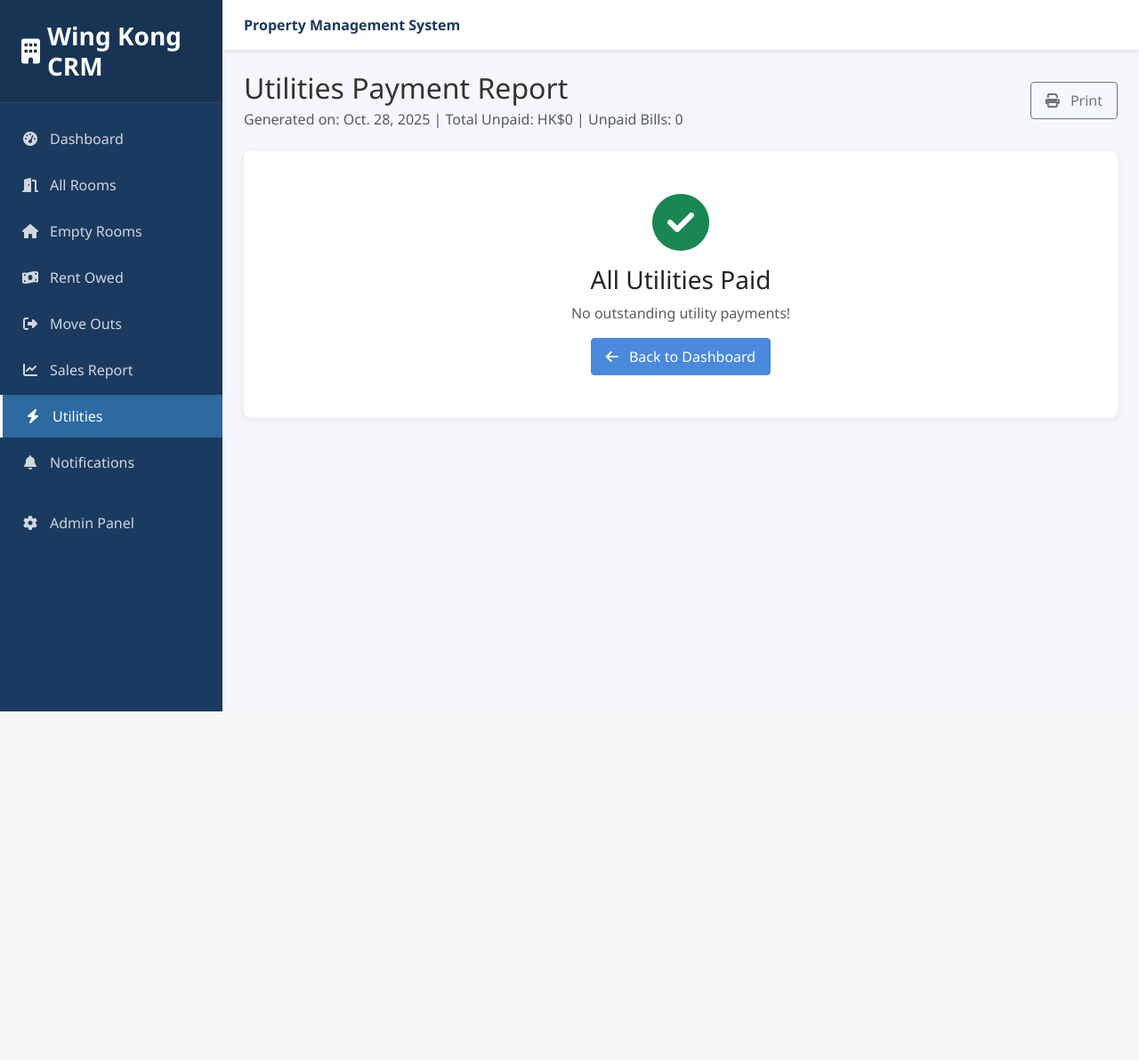
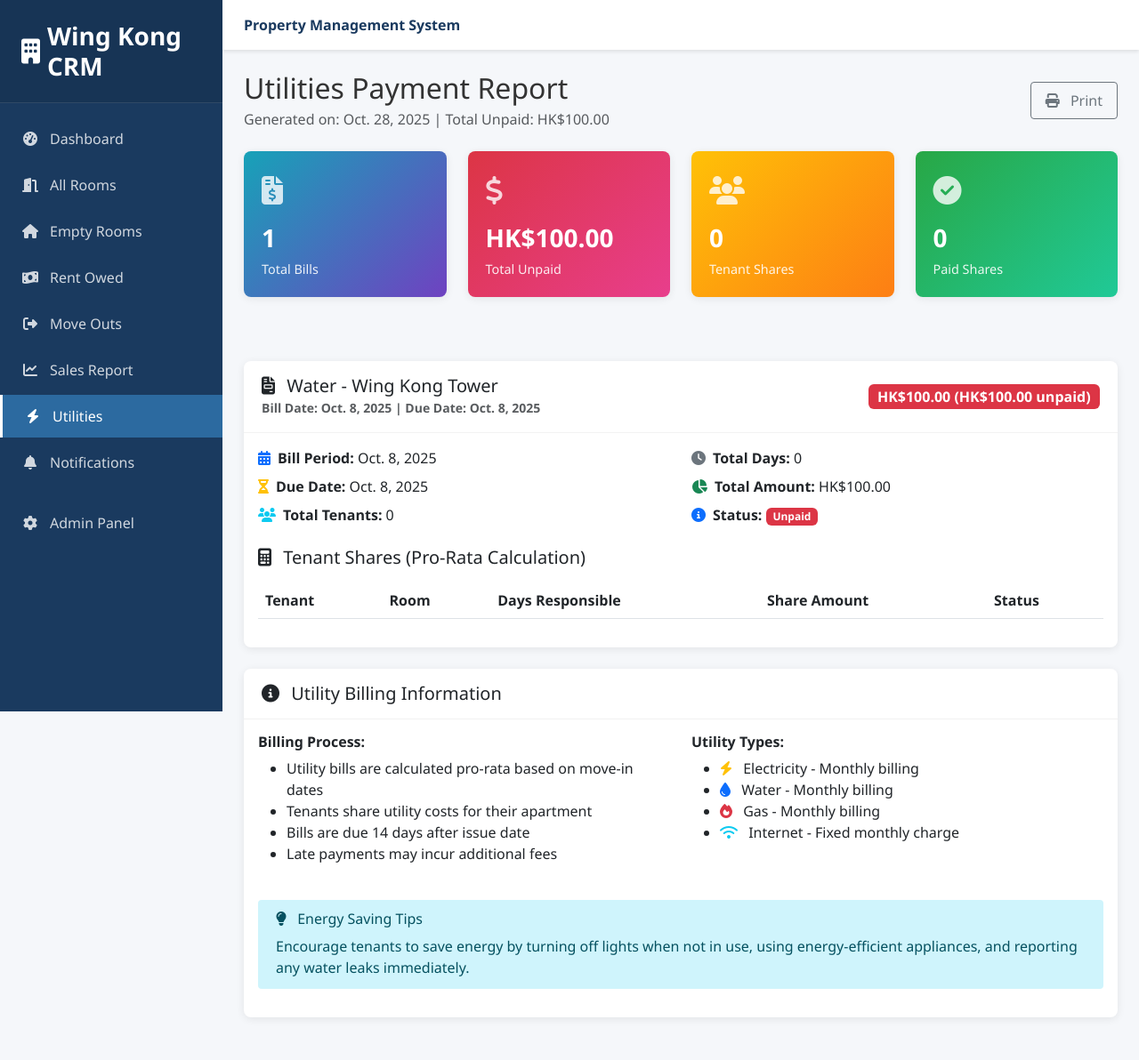
Before and after one commit to ubaidh-01/hotel-booking-management, a Django app: page /reports/utilities/ in a window 1280 px wide. Shown: the whole page at 89% size. Before the commit the page ends 800 px from the top, so only its background shows below. Run offline with Django 4.2, Linux system fonts and the light colour scheme; a user stored in the database is signed in; data comes from the database, SQL or seed files in the repository; both versions use the stored data as it was after the commit; lists and menus that the app fills with data are empty; parts of the project's set-up code (start-up, migrations or seed data) failed here and were passed over.

Commit message:
update utilities report

```diff
--- a/reports/views.py
+++ b/reports/views.py
@@ -7,7 +7,7 @@ import csv
 
 from properties.models import Room
 from bookings.models import Booking
-from payments.models import Payment
+from payments.models import Payment, UtilityBill
 from tenants.models import Tenant
 from contracts.models import Contract
 
@@ -265,33 +265,81 @@ def monthly_sales_report(request):
 
 @staff_required
 def utilities_report(request):
-    """Requirement #13: Electricity/Water/Gas Report"""
+    """Requirement #13: Electricity/Water/Gas Report with Pro-Rata Calculation"""
     today = timezone.now().date()
 
-    # Unpaid utility bills
-    unpaid_utilities = Payment.objects.filter(
+    # Get all utility bills
+    utility_bills = UtilityBill.objects.filter(
+        is_settled=False
+    ).select_related('property').prefetch_related('property__rooms__booking_set')
+
+    # Calculate pro-rata amounts for each bill
+    bills_with_details = []
+    total_unpaid = 0
+
+    for bill in utility_bills:
+        # Get active tenants in this property during bill period
+        active_bookings = Booking.objects.filter(
+            room__property=bill.property,
+            status='active',
+            move_in_date__lte=bill.due_date,
+            move_out_date__gte=bill.bill_date
+        ).select_related('tenant', 'room')
+
+        # Calculate pro-rata share per tenant
+        total_share_days = 0
+        tenant_shares = []
+
+        for booking in active_bookings:
+            # Calculate days tenant was responsible for this bill
+            bill_start = max(booking.move_in_date, bill.bill_date)
+            bill_end = min(booking.move_out_date, bill.due_date)
+            tenant_days = (bill_end - bill_start).days + 1
+
+            if tenant_days > 0:
+                total_share_days += tenant_days
+                tenant_shares.append({
+                    'booking': booking,
+                    'days': tenant_days,
+                    'share_amount': 0,  # Will calculate after total
+                })
+
+        # Calculate each tenant's share amount
+        for tenant_share in tenant_shares:
+            if total_share_days > 0:
+                tenant_share['share_amount'] = (bill.bill_amount / total_share_days) * tenant_share['days']
+
+        # Check if payments received for this bill
+        utility_payments = Payment.objects.filter(
+            payment_type='utility',
+            booking__in=[ts['booking'] for ts in tenant_shares],
+            payment_date__range=[bill.bill_date, bill.due_date]
+        )
+
+        paid_tenants = set(payment.booking_id for payment in utility_payments)
+
+        bills_with_details.append({
+            'bill': bill,
+            'tenant_shares': tenant_shares,
+            'total_share_days': total_share_days,
+            'paid_tenants': paid_tenants,
+            'total_amount': bill.bill_amount,
+            'unpaid_amount': bill.bill_amount - sum(p.amount for p in utility_payments),
+        })
+
+        total_unpaid += bills_with_details[-1]['unpaid_amount']
+
+    # Also show simple unpaid utility payments (fallback)
+    unpaid_utility_payments = Payment.objects.filter(
         payment_type='utility',
         status='pending'
     ).select_related('booking__tenant', 'booking__room')
 
-    total_unpaid = sum(p.amount for p in unpaid_utilities)
-    unpaid_count = unpaid_utilities.count()
-    average_bill = total_unpaid / unpaid_count if unpaid_count > 0 else 0
-
-    # Calculate days overdue for each payment (if due_date exists)
-    for payment in unpaid_utilities:
-        if payment.due_date:
-            days_overdue = (today - payment.due_date).days
-            payment.days_overdue = days_overdue if days_overdue > 0 else 0
-        else:
-            payment.days_overdue = None
-
     context = {
         'title': 'Utilities Payment Report',
-        'unpaid_utilities': unpaid_utilities,
+        'bills_with_details': bills_with_details,
         'total_unpaid': total_unpaid,
-        'average_bill': average_bill,
-        'unpaid_count': unpaid_count,
+        'unpaid_utility_payments': unpaid_utility_payments,
         'today': today,
     }
     return render(request, 'reports/utilities.html', context)
--- a/templates/reports/utilities.html
+++ b/templates/reports/utilities.html
@@ -7,7 +7,7 @@
 <div class="d-flex justify-content-between align-items-center mb-4">
     <div>
         <h2 class="mb-1">{{ title }}</h2>
-        <p class="text-muted mb-0">Generated on: {{ today }} | Total Unpaid: HK${{ total_unpaid|floatformat:0 }} | Unpaid Bills: {{ unpaid_count }}</p>
+        <p class="text-muted mb-0">Generated on: {{ today }} | Total Unpaid: HK${{ total_unpaid }}</p>
     </div>
     <div>
         <button onclick="window.print()" class="btn btn-outline-secondary">
@@ -16,47 +16,195 @@
     </div>
 </div>
 
-{% if unpaid_utilities %}
-<!-- Stats Cards -->
+<!-- Stats Overview -->
 <div class="row mb-4">
-    <div class="col-xl-4 col-md-6 mb-4">
-        <div class="stats-card danger">
+    <div class="col-xl-3 col-md-6 mb-4">
+        <div class="stats-card info">
             <div class="stats-icon">
                 <i class="fas fa-file-invoice-dollar"></i>
             </div>
-            <div class="stats-number">{{ unpaid_count }}</div>
-            <div class="stats-label">Unpaid Bills</div>
+            <div class="stats-number">{{ bills_with_details|length }}</div>
+            <div class="stats-label">Total Bills</div>
         </div>
     </div>
 
-    <div class="col-xl-4 col-md-6 mb-4">
-        <div class="stats-card warning">
+    <div class="col-xl-3 col-md-6 mb-4">
+        <div class="stats-card danger">
             <div class="stats-icon">
                 <i class="fas fa-dollar-sign"></i>
             </div>
-            <div class="stats-number">HK${{ total_unpaid|floatformat:0 }}</div>
+            <div class="stats-number">HK${{ total_unpaid }}</div>
             <div class="stats-label">Total Unpaid</div>
         </div>
     </div>
 
-    <div class="col-xl-4 col-md-6 mb-4">
-        <div class="stats-card info">
+    <div class="col-xl-3 col-md-6 mb-4">
+        <div class="stats-card warning">
             <div class="stats-icon">
-                <i class="fas fa-calculator"></i>
+                <i class="fas fa-users"></i>
             </div>
-            <div class="stats-number">HK${{ average_bill|floatformat:0 }}</div>
-            <div class="stats-label">Average Bill</div>
+            <div class="stats-number">
+                {% for bill_data in bills_with_details %}
+                    {{ bill_data.tenant_shares|length }}
+                    {% if forloop.last %}{% else %}+{% endif %}
+                {% endfor %}
+            </div>
+            <div class="stats-label">Tenant Shares</div>
+        </div>
+    </div>
+
+    <div class="col-xl-3 col-md-6 mb-4">
+        <div class="stats-card success">
+            <div class="stats-icon">
+                <i class="fas fa-check-circle"></i>
+            </div>
+            <div class="stats-number">
+                {% with paid_count=0 %}
+                {% for bill_data in bills_with_details %}
+                    {% for share in bill_data.tenant_shares %}
+                        {% if share.booking.id in bill_data.paid_tenants %}
+                            {% with paid_count=paid_count|add:1 %}{% endwith %}
+                        {% endif %}
+                    {% endfor %}
+                {% endfor %}
+                {{ paid_count }}
+                {% endwith %}
+            </div>
+            <div class="stats-label">Paid Shares</div>
         </div>
     </div>
 </div>
 
-<!-- Unpaid Utilities Table -->
+<!-- Utility Bills with Pro-Rata Calculation -->
+{% for bill_data in bills_with_details %}
+<div class="card mb-4">
+    <div class="card-header d-flex justify-content-between align-items-center">
+        <div>
+            <h5 class="mb-0">
+                <i class="fas fa-file-invoice me-2"></i>
+                {{ bill_data.bill.get_bill_type_display }} - {{ bill_data.bill.property.name }}
+            </h5>
+            <small class="text-muted">Bill Date: {{ bill_data.bill.bill_date }} | Due Date: {{ bill_data.bill.due_date }}</small>
+        </div>
+        <div>
+            <span class="badge {% if bill_data.unpaid_amount > 0 %}bg-danger{% else %}bg-success{% endif %} fs-6">
+                HK${{ bill_data.total_amount }}
+                {% if bill_data.unpaid_amount > 0 %}
+                (HK${{ bill_data.unpaid_amount }} unpaid)
+                {% endif %}
+            </span>
+        </div>
+    </div>
+    <div class="card-body">
+        <div class="row mb-3">
+            <div class="col-md-6">
+                <div class="d-flex align-items-center mb-2">
+                    <i class="fas fa-calendar-alt text-primary me-2"></i>
+                    <div>
+                        <strong>Bill Period:</strong> {{ bill_data.bill.bill_date }}
+                    </div>
+                </div>
+                <div class="d-flex align-items-center mb-2">
+                    <i class="fas fa-hourglass-half text-warning me-2"></i>
+                    <div>
+                        <strong>Due Date:</strong> {{ bill_data.bill.due_date }}
+                    </div>
+                </div>
+                <div class="d-flex align-items-center">
+                    <i class="fas fa-users text-info me-2"></i>
+                    <div>
+                        <strong>Total Tenants:</strong> {{ bill_data.tenant_shares|length }}
+                    </div>
+                </div>
+            </div>
+            <div class="col-md-6">
+                <div class="d-flex align-items-center mb-2">
+                    <i class="fas fa-clock text-secondary me-2"></i>
+                    <div>
+                        <strong>Total Days:</strong> {{ bill_data.total_share_days }}
+                    </div>
+                </div>
+                <div class="d-flex align-items-center mb-2">
+                    <i class="fas fa-chart-pie text-success me-2"></i>
+                    <div>
+                        <strong>Total Amount:</strong> HK${{ bill_data.total_amount }}
+                    </div>
+                </div>
+                <div class="d-flex align-items-center">
+                    <i class="fas fa-info-circle text-primary me-2"></i>
+                    <div>
+                        <strong>Status:</strong>
+                        {% if bill_data.unpaid_amount > 0 %}
+                            <span class="badge bg-danger">Unpaid</span>
+                        {% else %}
+                            <span class="badge bg-success">Paid</span>
+                        {% endif %}
+                    </div>
+                </div>
+            </div>
+        </div>
+
+        <h5 class="mt-4 mb-3"><i class="fas fa-calculator me-2"></i> Tenant Shares (Pro-Rata Calculation)</h5>
+        <div class="table-responsive">
+            <table class="table table-hover">
+                <thead>
+                    <tr>
+                        <th>Tenant</th>
+                        <th>Room</th>
+                        <th>Days Responsible</th>
+                        <th>Share Amount</th>
+                        <th>Status</th>
+                    </tr>
+                </thead>
+                <tbody>
+                    {% for share in bill_data.tenant_shares %}
+                    <tr>
+                        <td><strong>{{ share.booking.tenant.full_name }}</strong></td>
+                        <td>{{ share.booking.room.room_code }}</td>
+                        <td>{{ share.days }} days</td>
+                        <td>HK${{ share.share_amount|floatformat:2 }}</td>
+                        <td>
+                            {% if share.booking.id in bill_data.paid_tenants %}
+                            <span class="badge bg-success">Paid</span>
+                            {% else %}
+                            <span class="badge bg-danger">Unpaid</span>
+                            {% endif %}
+                        </td>
+                    </tr>
+                    {% endfor %}
+                </tbody>
+            </table>
+        </div>
+
+        {% if bill_data.bill.bill_photo %}
+        <div class="mt-3">
+            <h6><i class="fas fa-image me-2"></i> Bill Photo</h6>
+            <a href="{{ bill_data.bill.bill_photo.url }}" target="_blank" class="btn btn-sm btn-outline-primary">
+                <i class="fas fa-file-alt me-2"></i> View Bill
+            </a>
+        </div>
+        {% endif %}
+    </div>
+</div>
+{% empty %}
+<!-- No Bills Found -->
 <div class="card">
-    <div class="card-header d-flex justify-content-between align-items-center">
-        <h5 class="mb-0"><i class="fas fa-list me-2"></i> Unpaid Utility Bills</h5>
-        <div>
-            <input type="text" class="form-control form-control-sm" placeholder="Search tenants..." style="width: 200px;">
-        </div>
+    <div class="card-body text-center py-5">
+        <i class="fas fa-file-invoice-dollar fa-4x text-muted mb-3"></i>
+        <h4>No Utility Bills Found</h4>
+        <p class="text-muted">There are no utility bills to display at this time.</p>
+        <a href="{% url 'reports:dashboard' %}" class="btn btn-primary">
+            <i class="fas fa-arrow-left me-2"></i> Back to Dashboard
+        </a>
+    </div>
+</div>
+{% endfor %}
+
+<!-- Simple Unpaid Utility Payments (Fallback) -->
+{% if unpaid_utility_payments %}
+<div class="card">
+    <div class="card-header">
+        <h5 class="mb-0"><i class="fas fa-exclamation-triangle me-2"></i> Simple Utility Payments (Pending)</h5>
     </div>
     <div class="card-body">
         <div class="table-responsive">
@@ -65,41 +213,24 @@
                     <tr>
                         <th>Tenant</th>
                         <th>Room</th>
-                        <th>Utility Type</th>
                         <th>Amount</th>
                         <th>Due Date</th>
                         <th>Days Overdue</th>
-                        <th>Contact</th>
                     </tr>
                 </thead>
                 <tbody>
-                    {% for payment in unpaid_utilities %}
+                    {% for payment in unpaid_utility_payments %}
                     <tr>
                         <td><strong>{{ payment.booking.tenant.full_name }}</strong></td>
                         <td>{{ payment.booking.room.room_code }}</td>
-                        <td>{{ payment.get_payment_type_display }}</td>
-                        <td>HK${{ payment.amount|floatformat:0 }}</td>
-                        <td>
-                            {% if payment.due_date %}
-                                {{ payment.due_date }}
-                            {% else %}
-                                <span class="text-muted">Not set</span>
-                            {% endif %}
-                        </td>
+                        <td>HK${{ payment.amount }}</td>
+                        <td>{{ payment.due_date|default:"Not set" }}</td>
                         <td>
                             {% if payment.days_overdue %}
-                                <span class="badge bg-danger">{{ payment.days_overdue }} days</span>
+                            <span class="badge bg-warning">{{ payment.days_overdue }} days</span>
                             {% else %}
-                                <span class="text-muted">-</span>
+                            <span class="badge bg-secondary">-</span>
                             {% endif %}
-                        </td>
-                        <td>
-                            <div>
-                                <i class="fas fa-phone me-1"></i> {{ payment.booking.tenant.phone_number }}
-                            </div>
-                            <div class="small text-muted">
-                                <i class="fas fa-envelope me-1"></i> {{ payment.booking.tenant.user.email }}
-                            </div>
                         </td>
                     </tr>
                     {% endfor %}
@@ -108,9 +239,10 @@
         </div>
     </div>
 </div>
+{% endif %}
 
-<!-- Utility Billing Information -->
-<div class="card">
+<!-- Utility Information -->
+<div class="card mt-4">
     <div class="card-header">
         <h5 class="mb-0"><i class="fas fa-info-circle me-2"></i> Utility Billing Information</h5>
     </div>
@@ -141,29 +273,7 @@
                 <h6><i class="fas fa-lightbulb me-2"></i> Energy Saving Tips</h6>
                 <p class="mb-0">Encourage tenants to save energy by turning off lights when not in use, using energy-efficient appliances, and reporting any water leaks immediately.</p>
             </div>
-
-            <div class="d-grid gap-2 d-md-flex justify-content-md-end">
-                <button class="btn btn-warning">
-                    <i class="fas fa-bell me-2"></i> Send Payment Reminders
-                </button>
-                <button class="btn btn-primary">
-                    <i class="fas fa-file-invoice me-2"></i> Generate Utility Invoices
-                </button>
-            </div>
         </div>
     </div>
 </div>
-{% else %}
-<!-- All Utilities Paid -->
-<div class="card">
-    <div class="card-body text-center py-5">
-        <i class="fas fa-check-circle fa-4x text-success mb-3"></i>
-        <h3>All Utilities Paid</h3>
-        <p class="text-muted">No outstanding utility payments!</p>
-        <a href="{% url 'reports:dashboard' %}" class="btn btn-primary">
-            <i class="fas fa-arrow-left me-2"></i> Back to Dashboard
-        </a>
-    </div>
-</div>
-{% endif %}
 {% endblock %}
```
Also changed, not shown: templates/reports/dashboard.html (+20 -32 lines), wing_kon_property/settings.py (+23 -16 lines), db.sqlite3, 1 other file.
